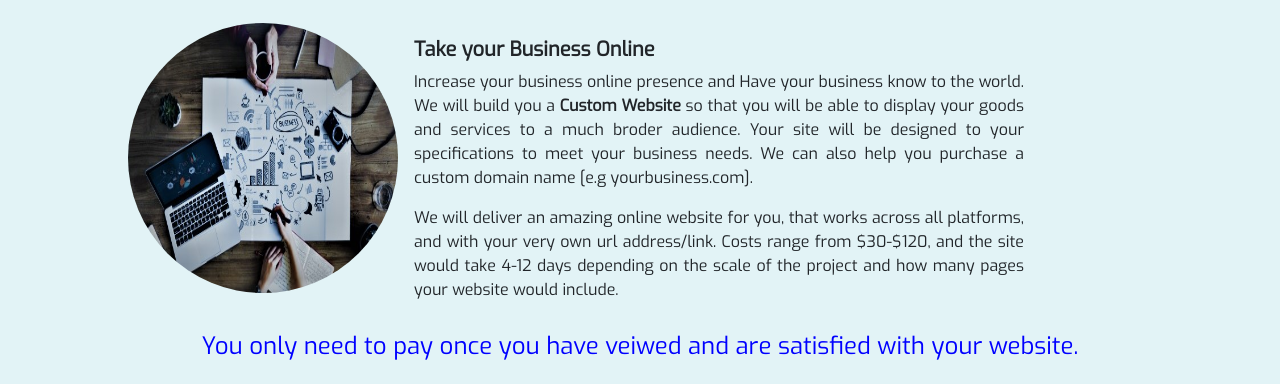
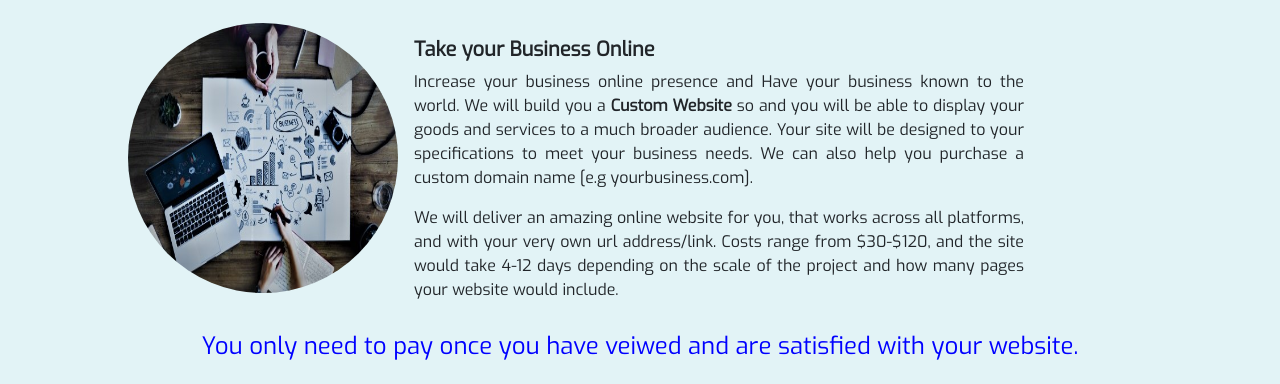
Before and after one commit to webcitizen/webcitizen, a plain HTML site: page index.html in a window 1280 px wide. Shown: the part 416-800 px from the top of the page. Drawn offline with nearby package versions, Linux system fonts and the light colour scheme.

Commit message:
Update index.html

```diff
--- a/index.html
+++ b/index.html
@@ -21,7 +21,7 @@
 		  <img src="img/business.jpg" style="width:270px;height:270px; border-radius: 50%;"class="align-self-center mr-3" alt="...">
 		  <div class="media-body">
 		    <h5 class="mt-0"><br><b>Take your Business Online</b></h5>
-		    <p>Increase your business online presence and Have your business know to the world. We will build you a <b>Custom Website</b> so that you will be able to display your goods and services to a much broder audience. Your site will be designed to your specifications to meet your business needs. We can also help you purchase a custom domain name [e.g yourbusiness.com].</p>
+		    <p>Increase your business online presence and Have your business known to the world. We will build you a <b>Custom Website</b> so and you will be able to display your goods and services to a much broader audience. Your site will be designed to your specifications to meet your business needs. We can also help you purchase a custom domain name [e.g yourbusiness.com].</p>
 		    <p class="mb-0">We will deliver an amazing online website for you, that works across all platforms, and with your very own url address/link. Costs range from $30-$120, and the site would take 4-12 days depending on the scale of the project and how many pages your website would include.</p>
 		  </div>
 		</div>
```
